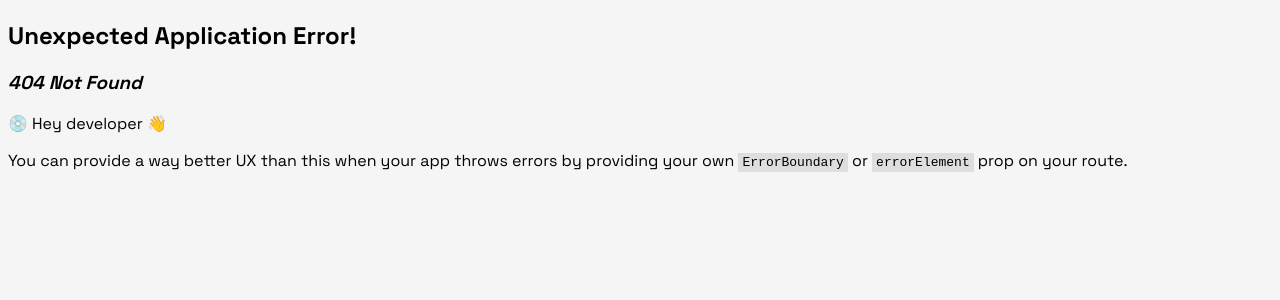
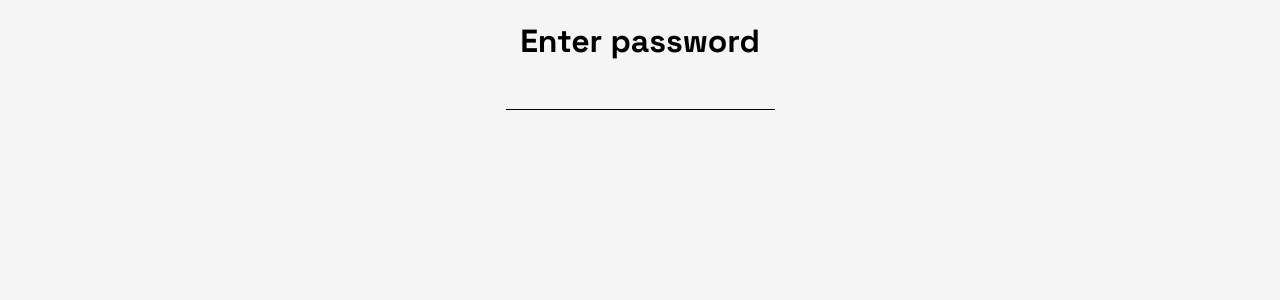
Before and after one commit to malyvsen/malyvsen.github.io, a React (Vite) app: page /manfred in a window 1280 px wide. Before the commit this address had no page. Shown: the top 300 px of the page. Built offline with nearby package versions, Linux system fonts and the light colour scheme.

Commit message:
feat: add password-protected /manfred route

```diff
--- /dev/null
+++ b/src/components/PasswordGate.css
@@ -0,0 +1,11 @@
+#password-input {
+  border: 0;
+  border-bottom: 1px solid black;
+  background: none;
+  height: 24px;
+  font-size: 20px;
+}
+
+#password-input:focus {
+  outline: none;
+}
--- /dev/null
+++ b/src/components/PasswordGate.tsx
@@ -0,0 +1,28 @@
+import { useState } from "react";
+
+import "./PasswordGate.css";
+
+function PasswordGate({ onSubmit }: { onSubmit: (password: string) => void }) {
+  const [inputValue, setInputValue] = useState("");
+
+  function handleSubmit(e: React.FormEvent<HTMLFormElement>) {
+    e.preventDefault();
+    onSubmit(inputValue);
+  }
+
+  return (
+    <div style={{ textAlign: "center" }}>
+      <h1>Enter password</h1>
+      <form onSubmit={handleSubmit}>
+        <input
+          type="password"
+          id="password-input"
+          value={inputValue}
+          onChange={(e) => setInputValue(e.target.value)}
+        />
+      </form>
+    </div>
+  );
+}
+
+export default PasswordGate;
--- /dev/null
+++ b/src/routes/manfred.tsx
@@ -0,0 +1,19 @@
+import { useState } from "react";
+
+import PasswordGate from "../components/PasswordGate";
+
+function Manfred() {
+  const [password, setPassword] = useState("");
+
+  return (
+    <div>
+      {password === "" ? (
+        <PasswordGate onSubmit={setPassword} />
+      ) : (
+        <p>You entered {password}</p>
+      )}
+    </div>
+  );
+}
+
+export default Manfred;
```
Also changed, not shown: src/main.tsx (+7 -1 lines).
